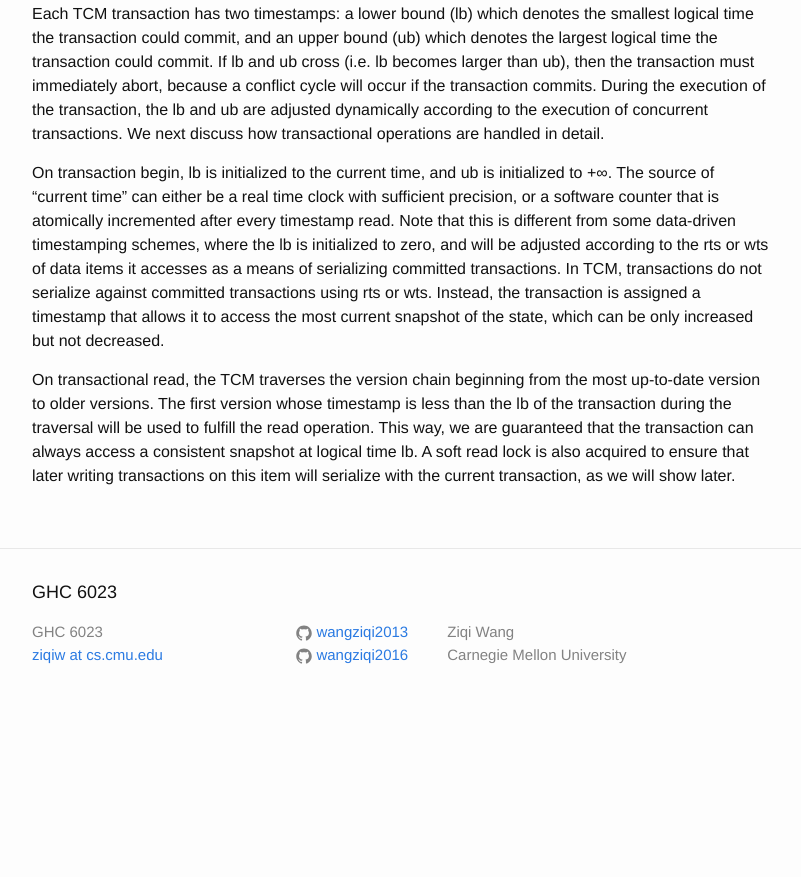
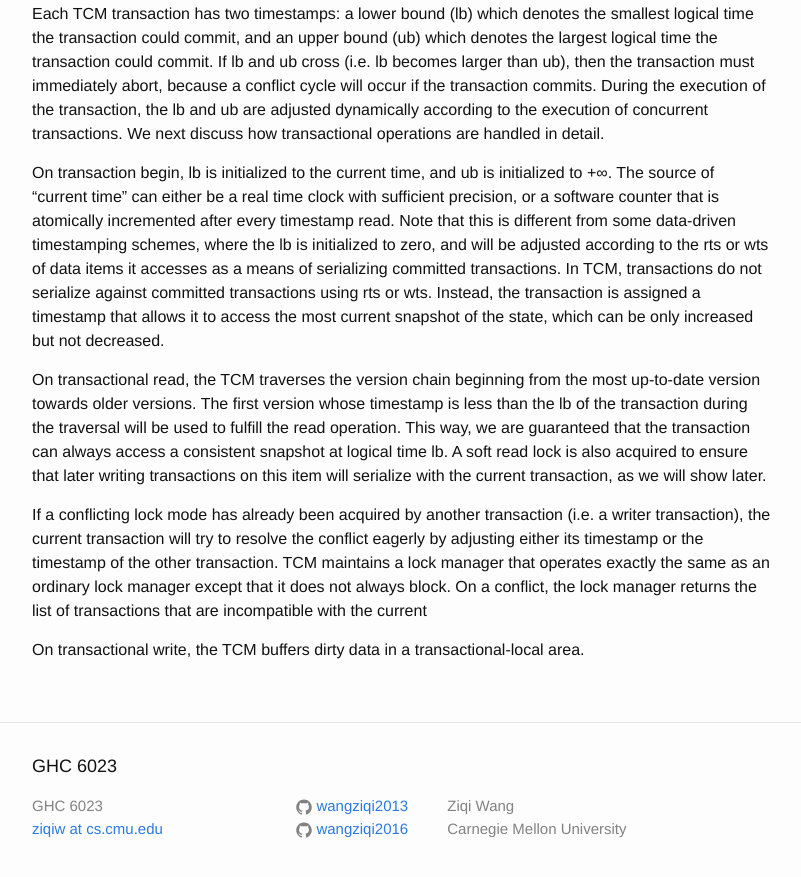
Before and after one commit to wangziqi2013/wangziqi2013.github.io, a Jekyll site: the page built from _posts/2018-12-20-mvcc-via-timestamp-range-conflict-management.markdown, in a window 1280 px wide and 900 px high, scrolled down 1072 px. Shown: the top 877 px of the window, without its empty margins (238-1039 px from the left). Built offline with Jekyll 4.4.1, drawn with Linux system fonts in a browser that asks for light colours; before the commit the page ends 1798 px from its top, so only the background shows below that.

Commit message:
Working on lock manager

```diff
--- a/_posts/2018-12-20-mvcc-via-timestamp-range-conflict-management.markdown
+++ b/_posts/2018-12-20-mvcc-via-timestamp-range-conflict-management.markdown
@@ -44,8 +44,17 @@ transactions. In TCM, transactions do not serialize against committed transactio
 is assigned a timestamp that allows it to access the most current snapshot of the state, which can be only increased but
 not decreased.
 
-On transactional read, the TCM traverses the version chain beginning from the most up-to-date version to older versions.
+On transactional read, the TCM traverses the version chain beginning from the most up-to-date version towards older versions.
 The first version whose timestamp is less than the lb of the transaction during the traversal will be used to fulfill the read
 operation. This way, we are guaranteed that the transaction can always access a consistent snapshot at logical time lb.
 A soft read lock is also acquired to ensure that later writing transactions on this item will serialize with the current transaction,
 as we will show later.
+
+If a conflicting lock mode has already been acquired by another transaction (i.e. a writer transaction), the current transaction
+will try to resolve the conflict eagerly by adjusting either its timestamp or the timestamp of the other transaction.
+TCM maintains a lock manager that operates exactly the same as an ordinary lock manager except that it does not always block.
+On a conflict, the lock manager returns the list of transactions that are incompatible with the current
+
+
+
+On transactional write, the TCM buffers dirty data in a transactional-local area.
```
